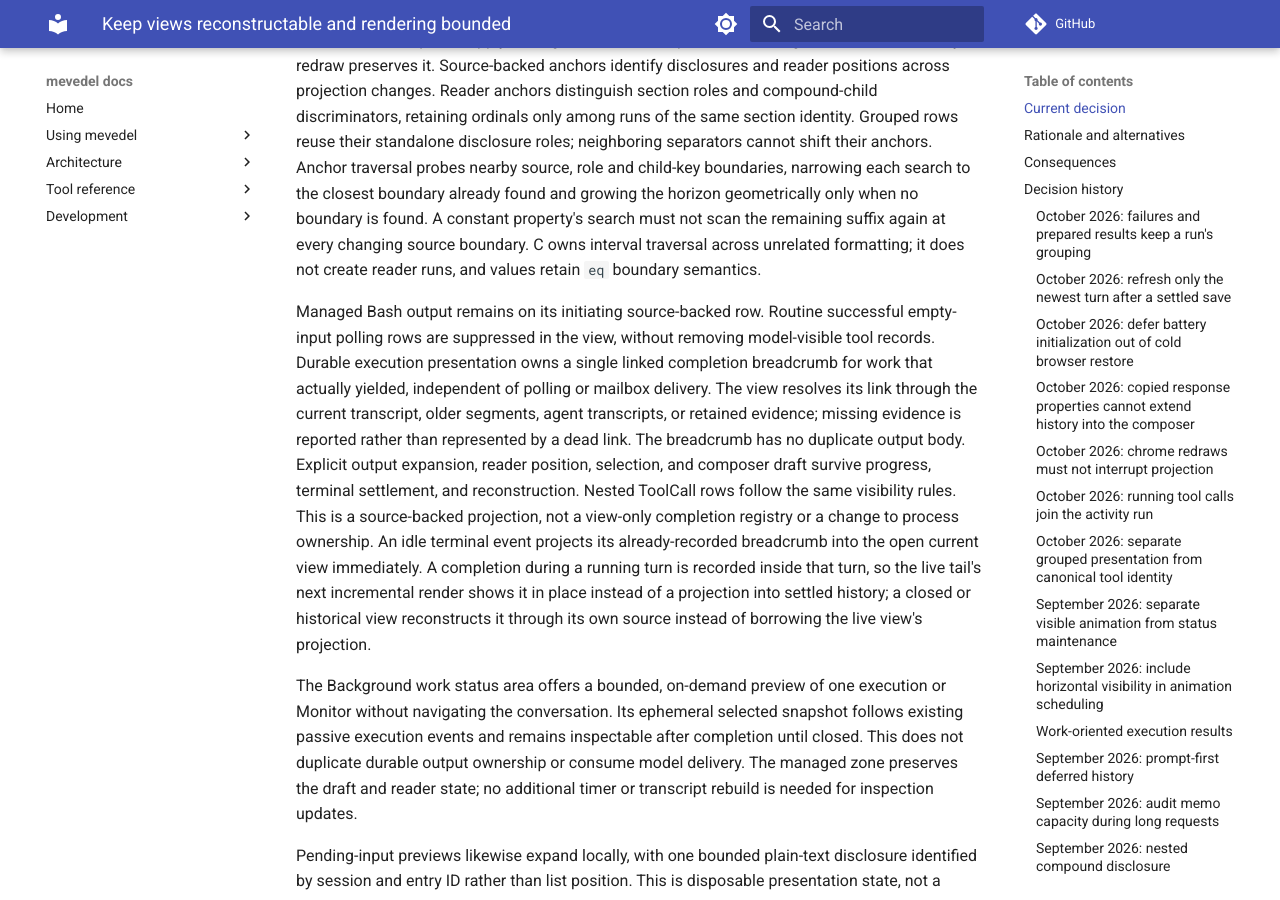
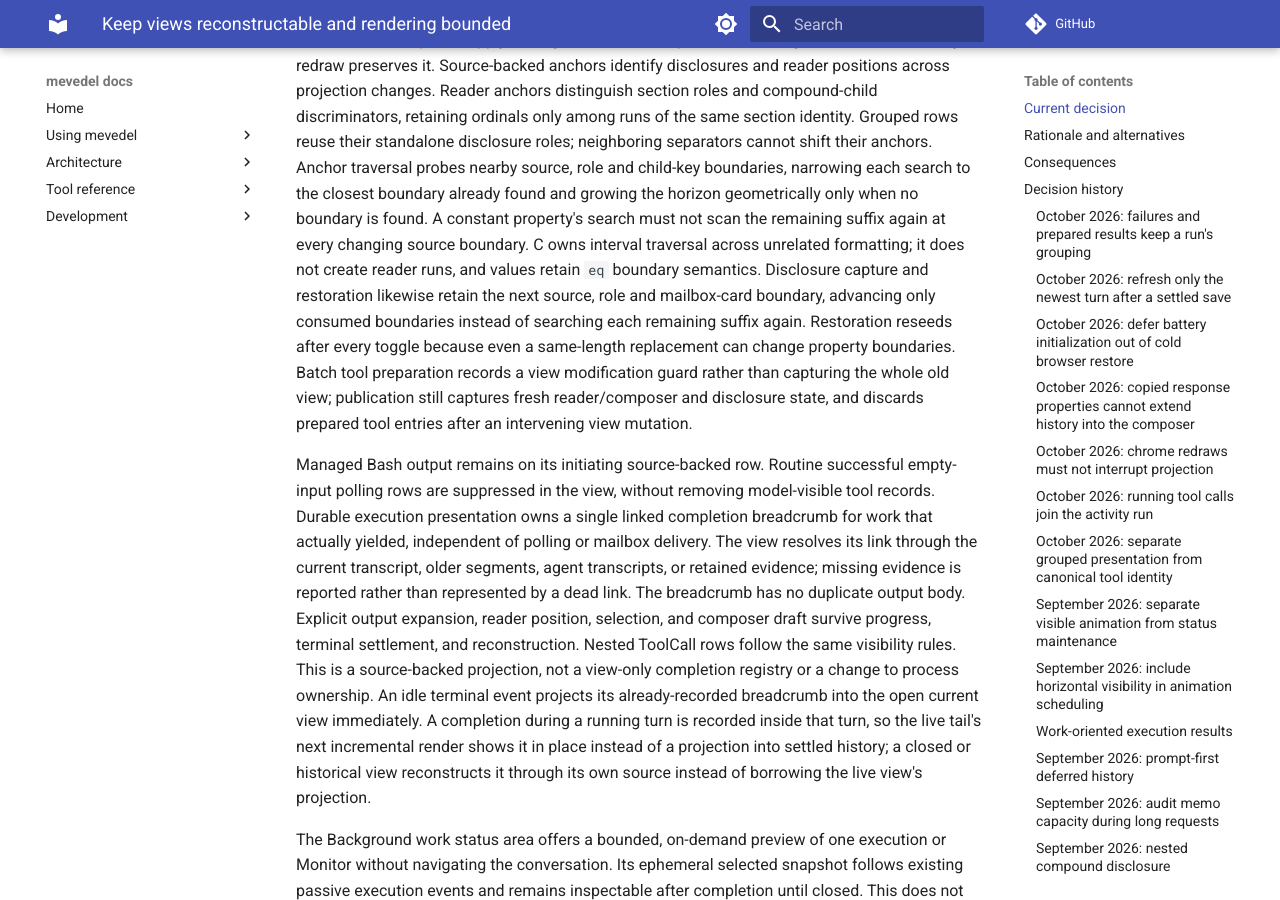
Before and after one commit to FrauH0lle/mevedel, an MkDocs documentation site: the page built from docs/adr/0119-keep-views-reconstructable-and-rendering-bounded.md, in a window 1280 px wide and 900 px high, scrolled down 362 px. Built offline with MkDocs 1.6.1 and Material for MkDocs 9.7.7, drawn with Linux system fonts in a browser that asks for light colours; comment, search, counter and statistics services are not loaded.

Commit message:
perf(view): Traverse disclosure boundaries monotonically
* mevedel-view-disclosure.el (mevedel-view-disclosure--next-state-change, mevedel-view-disclosure-capture-state, mevedel-view-disclosure-restore-state): Retain boundaries and reseed after toggles.

* mevedel-view-render.el: Guard prepared tools with a view mutation tick instead of capturing the whole view twice; retain fresh publication capture.

* test/test-mevedel-view-disclosure.el, test/test-mevedel-view-render-batch.el: Cover bounded traversal, real text growth and shrinkage, duplicate ordering and preparation invalidation. Focused suites pass 44/44 and 42/42; package compilation is warning-free.

* docs/adr/0119-keep-views-reconstructable-and-rendering-bounded.md: Record bounded disclosure and fresh publication ownership.

```diff
--- a/docs/adr/0119-keep-views-reconstructable-and-rendering-bounded.md
+++ b/docs/adr/0119-keep-views-reconstructable-and-rendering-bounded.md
@@ -18,6 +18,13 @@ geometrically only when no boundary is found. A constant property's search must
 not scan the remaining suffix again at every changing source boundary. C owns
 interval traversal across unrelated formatting; it does not create reader runs,
 and values retain `eq` boundary semantics.
+Disclosure capture and restoration likewise retain the next source, role and
+mailbox-card boundary, advancing only consumed boundaries instead of searching
+each remaining suffix again. Restoration reseeds after every toggle because
+even a same-length replacement can change property boundaries. Batch tool
+preparation records a view modification guard rather than capturing the whole
+old view; publication still captures fresh reader/composer and disclosure state,
+and discards prepared tool entries after an intervening view mutation.
 
 Managed Bash output remains on its initiating source-backed row. Routine
 successful empty-input polling rows are suppressed in the view, without removing
```
Also changed, not shown: 4 other files.
